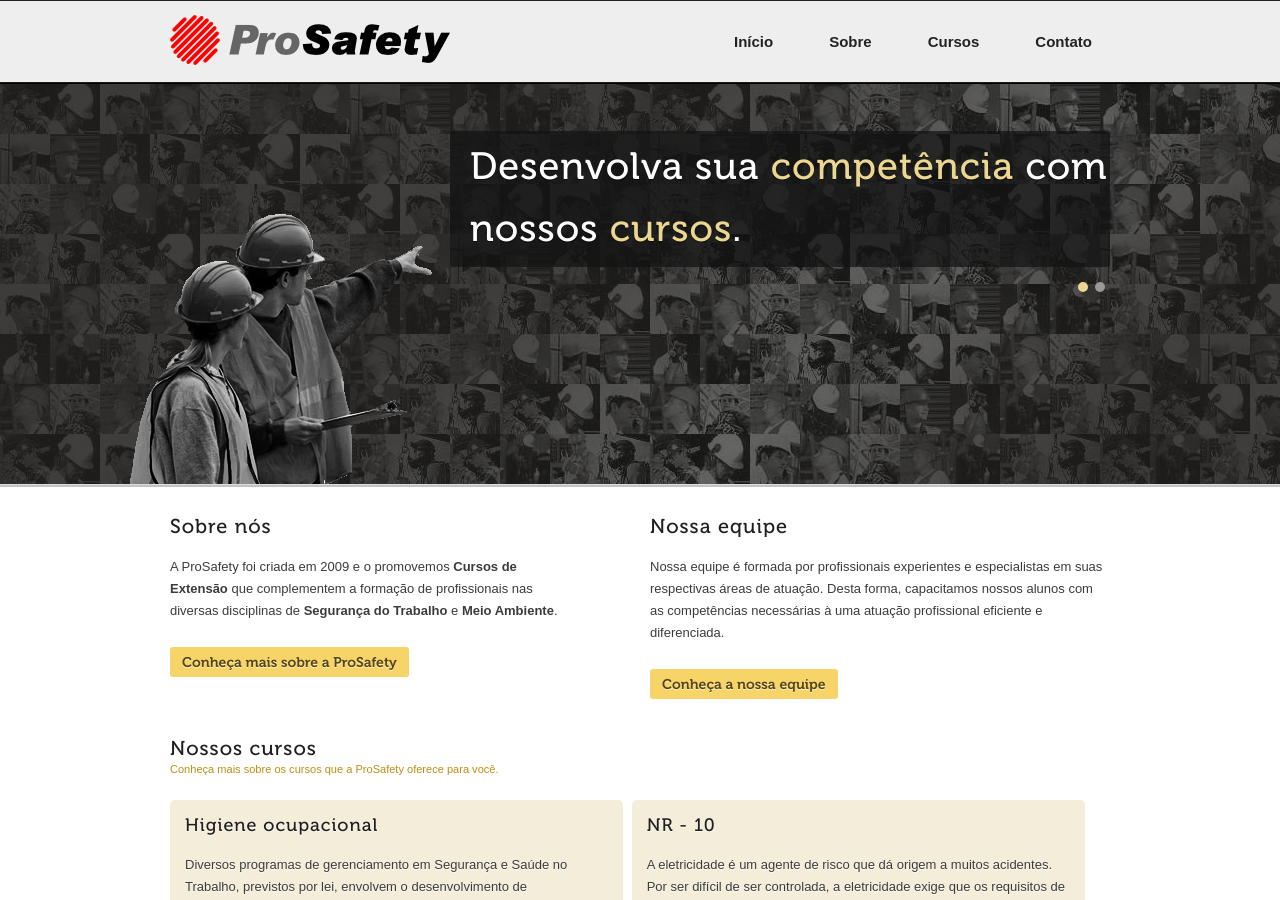
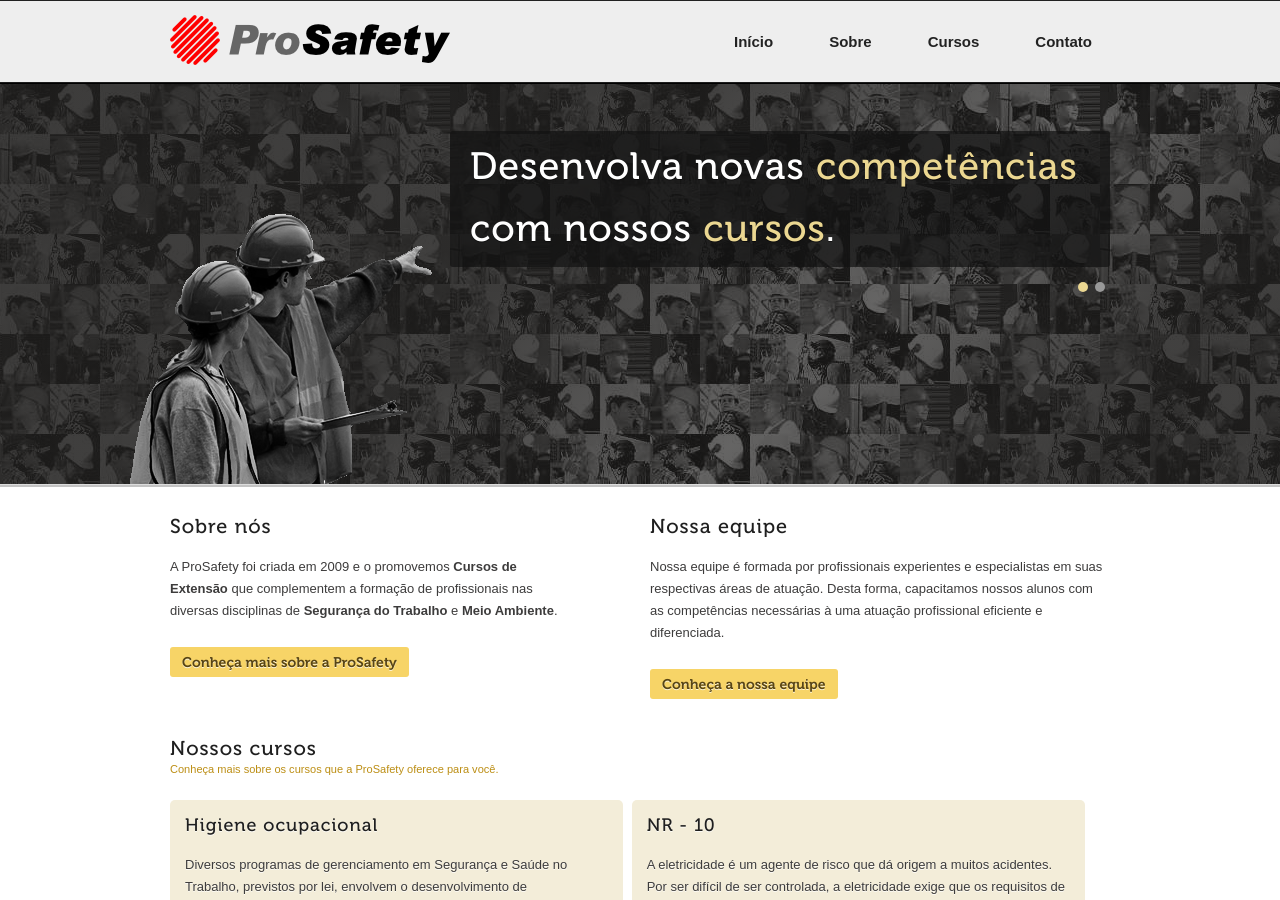
Before and after one commit to prosafetycursos/prosafetycursos.github.com, a Jekyll site: the page built from index.html, in a window 1280 px wide and 900 px high. Built offline with Jekyll 4.4.1, drawn with Linux system fonts in a browser that asks for light colours; the list of posts is cut into pages by our own code.

Commit message:
Correçõ de texto na página inicial

```diff
--- a/index.html
+++ b/index.html
@@ -9,8 +9,8 @@ description: A ProSafety promovemo cursos de extenção que complementem a forma
             <p class="hidden sliderTimer">5500</p>
             <div class="slidesHolder">
               <div>
-                <img src="/images/banner/pic01.gif" alt="Amplie sua competência com nossos cursos" />
-                <h1 style='font-size: 38px'>Desenvolva sua <span>competência</span> com nossos <span>cursos</span>.</h1>
+                <img src="/images/banner/pic01.gif" alt="Desenvolva novas competências com nossos cursos" />
+                <h1 style='font-size: 38px'>Desenvolva novas <span>competências</span> com nossos <span>cursos</span>.</h1>
               </div>
               <div>
                 <img src="/images/banner/pic02.gif" alt="Se destaque neste mercado competitivo" />
```
